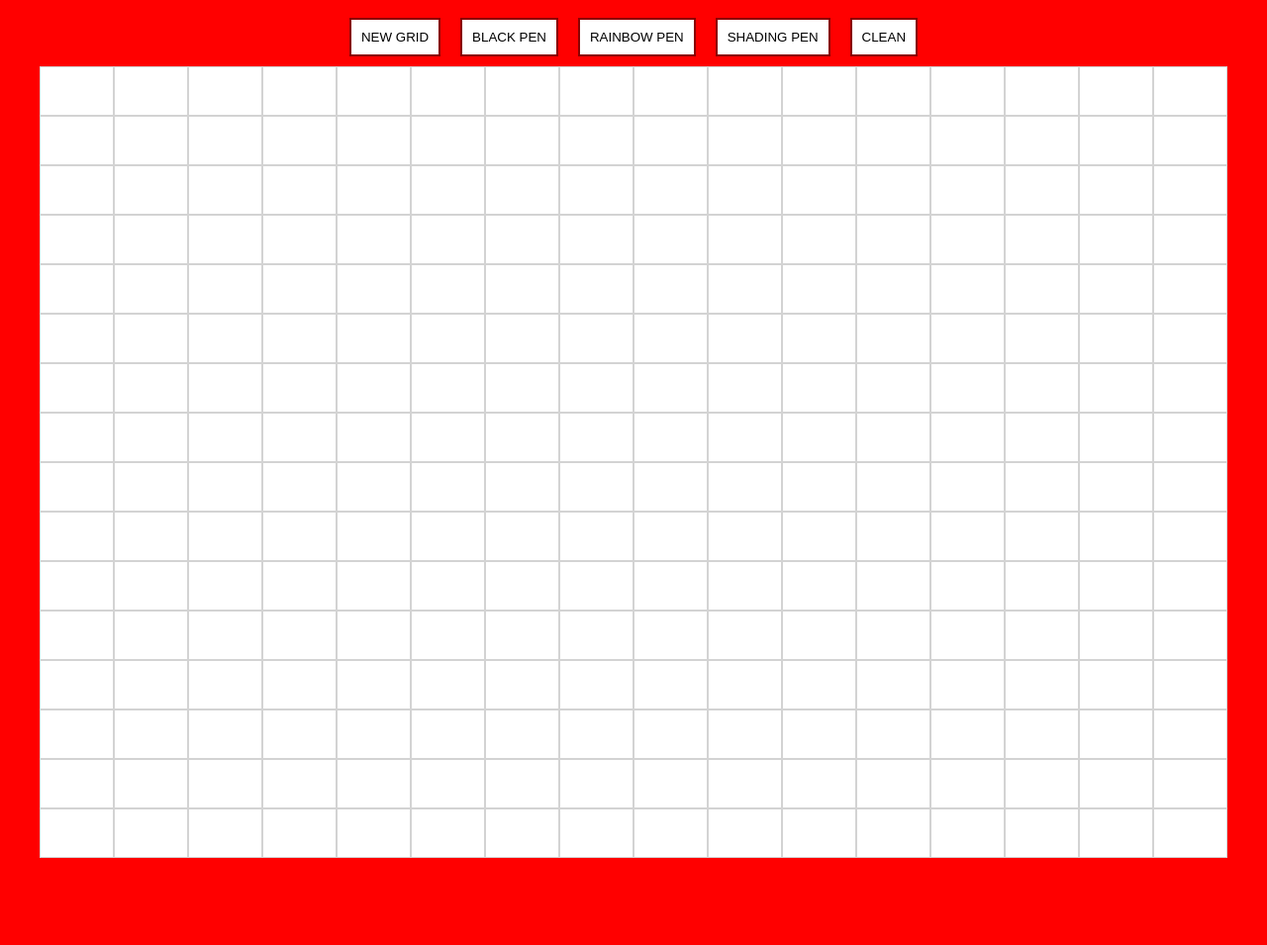
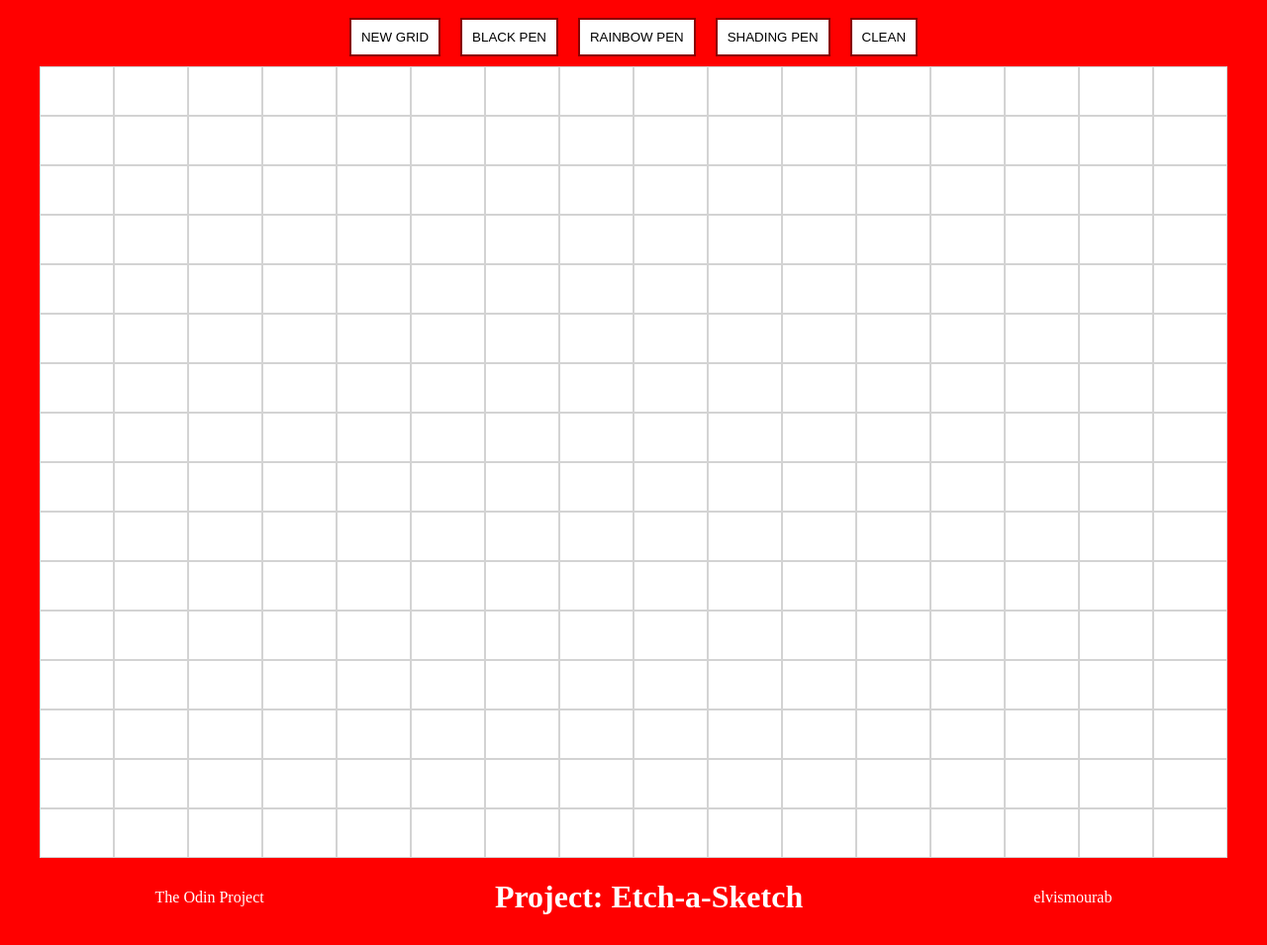
Before and after one commit to elvismourab/project-etch-a-sketch, a plain HTML site: page index.html in a window 1280 px wide. Shown: the whole page at 99% size. Before the commit the page ends 875 px from the top, so only its background shows below. Drawn offline with Linux system fonts and the light colour scheme.

Commit message:
Add footer with links

```diff
--- a/index.html
+++ b/index.html
@@ -16,6 +16,12 @@
     <button id="btnShading" onclick="btnColor(this)"></button>
     <button id="btnClean" onclick="btnColor(this)"></button>
     <div id="container"></div>
+
+    <div class="footer">
+        <p><a href="https://www.theodinproject.com" target="_blank" rel="noopener noreferrer">The Odin Project</a></p>
+        <h1>Project: Etch-a-Sketch</h1>
+        <p><a href="https://github.com/elvismourab" target="_blank" rel="noopener noreferrer">elvismourab</a></p>
+    </div>
 </body>
 
 </html>
--- a/style.css
+++ b/style.css
@@ -25,3 +25,12 @@ button {
     border: 2px solid darkred;
     background-color: white;
 }
+
+.footer,
+a {
+    display: flex;
+    align-items: center;
+    justify-content: space-around;
+    color: white;
+    text-decoration: none;
+}
```
